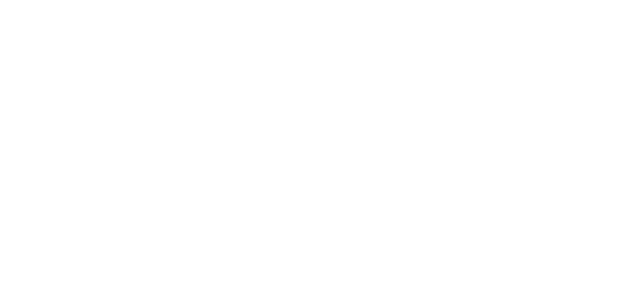
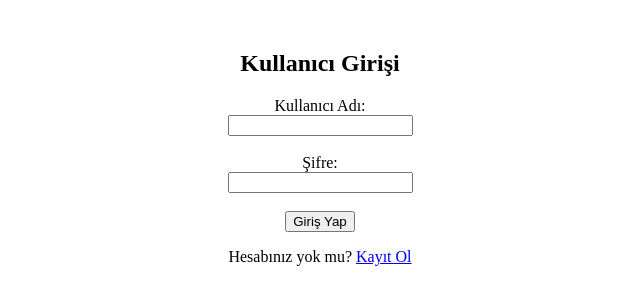
Before and after one commit to cndeticaret/anasayfa, a plain HTML site: page giris.html in a window 1280 px wide. Shown: the whole page, without its empty margins (320-960 px from the left). Drawn offline with Linux system fonts and the light colour scheme.

Commit message:
Update giris.html

```diff
--- a/giris.html
+++ b/giris.html
@@ -5,7 +5,33 @@
     <meta name="viewport" content="width=device-width, initial-scale=1.0">
     <title>Kullanıcı Girişi</title>
 </head>
+<body><!DOCTYPE html>
+<html lang="tr">
+<head>
+    <title>Kullanıcı Girişi</title>
+</head>
 <body>
+
+    <div style="text-align: center; margin-top: 50px;">
+        <h2>Kullanıcı Girişi</h2>
+
+        <form action="/login_islemcisi" method="POST">
+
+            <label for="username">Kullanıcı Adı:</label><br>
+            <input type="text" id="username" name="username" required><br><br>
+
+            <label for="password">Şifre:</label><br>
+            <input type="password" id="password" name="password" required><br><br>
+
+            <button type="submit">Giriş Yap</button>
+
+        </form>
+
+        <p>Hesabınız yok mu? <a href="kayitol.html">Kayıt Ol</a></p>
+    </div>
+
+</body>
+</html>
 
     </body>
 </html>
```
